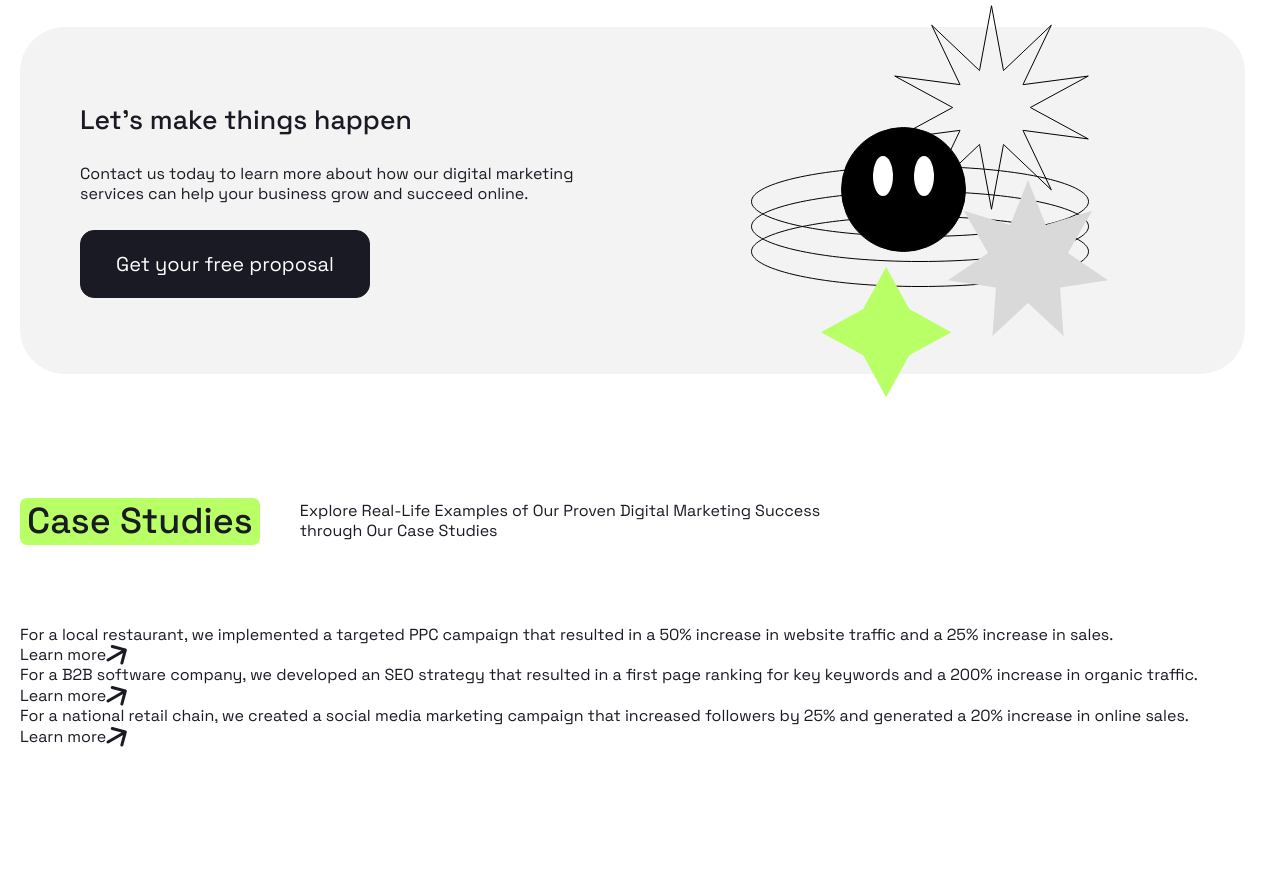
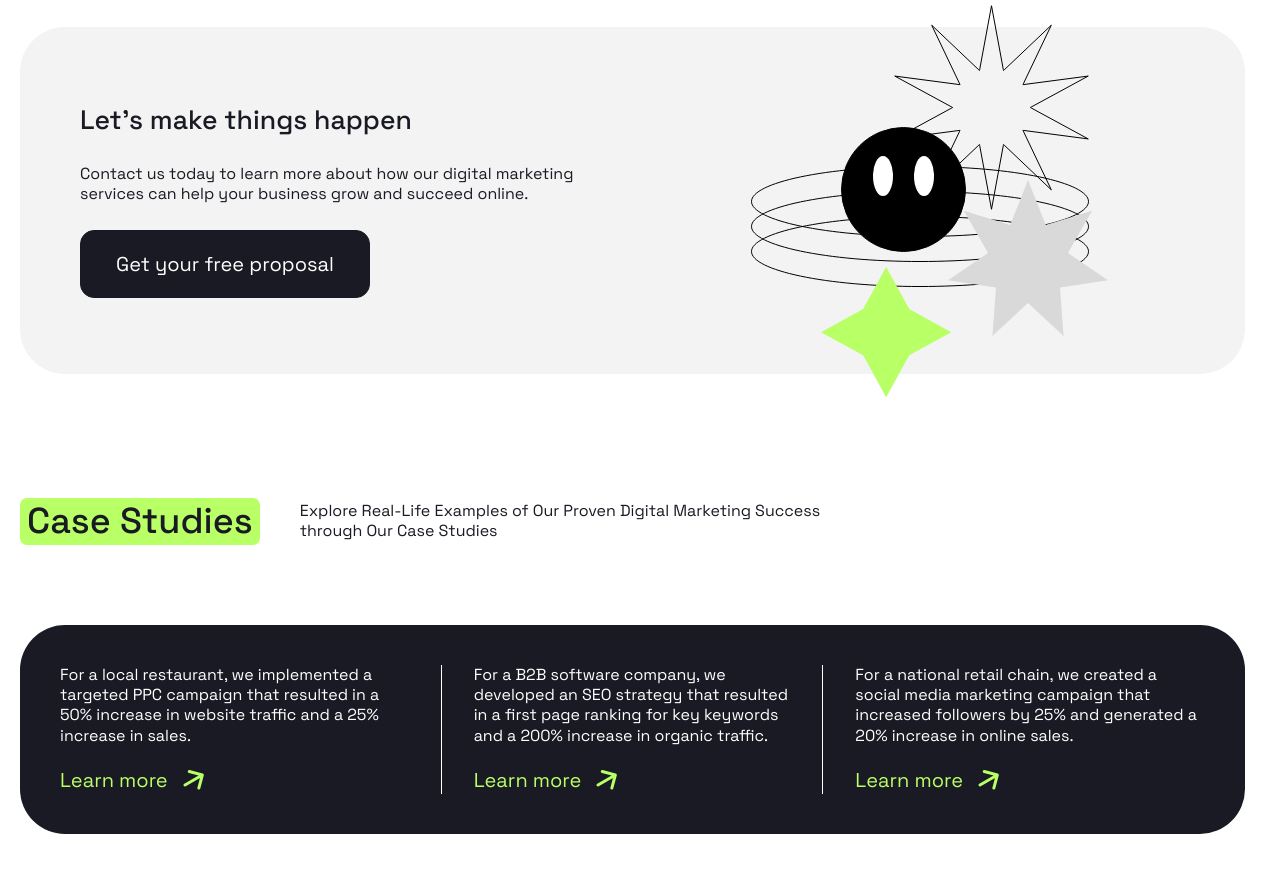
Before and after one commit to notsabyrka/positivus, a website built with Vite: page index.html in a window 1280 px wide. Shown: the part 2114-2986 px from the top of the page. Before the commit the page ends 2911 px from the top, so only its background shows below. Built offline with nearby package versions, Linux system fonts and the light colour scheme; files whose address does not match are found by name.

Commit message:
style: add studies section styles

```diff
--- a/src/styles/sections/_index.scss
+++ b/src/styles/sections/_index.scss
@@ -1,2 +1,3 @@
 @forward "hero";
 @forward "services";
+@forward "studies";
--- /dev/null
+++ b/src/styles/sections/_studies.scss
@@ -0,0 +1,71 @@
+@use "../helpers" as *;
+
+.studies {
+  @include mobile-above {
+    padding: 40px;
+    color: var(--color-light);
+    background-color: var(--color-dark);
+    border-radius: var(--border-radius-large);
+  }
+
+  @include desktop-above {
+    padding: 70px 60px;
+  }
+
+  &__list {
+    display: grid;
+    grid-template-columns: repeat(3, 1fr);
+
+    @include mobile {
+      scroll-snap-type: x mandatory;
+      overflow-x: scroll;
+      width: 100vw;
+      column-gap: 20px;
+    }
+  }
+
+  &__item {
+    --studiesItemPaddingX: 64px;
+
+    display: flex;
+    flex-direction: column;
+    row-gap: 20px;
+
+    @include desktop {
+      --studiesItemPaddingX: 32px;
+    }
+
+    @include mobile-above {
+      &:not(:first-child) {
+        padding-left: var(--studiesItemPaddingX);
+      }
+
+      &:not(:last-child) {
+        padding-right: var(--studiesItemPaddingX);
+        border-right: 1px solid var(--color-light);
+      }
+    }
+
+    @include mobile {
+      min-width: 350px;
+      padding: 42px 50px;
+      color: var(--color-light);
+      background-color: var(--color-dark);
+      border-radius: var(--border-radius-large);
+      scroll-snap-align: start;
+    }
+  }
+
+  &__link {
+    display: inline-flex;
+    align-items: center;
+    column-gap: 15px;
+    font-size: 20px;
+    line-height: 1.4;
+    color: var(--color-accent);
+
+    @include hover {
+      opacity: 0.7;
+    }
+  }
+}
```
